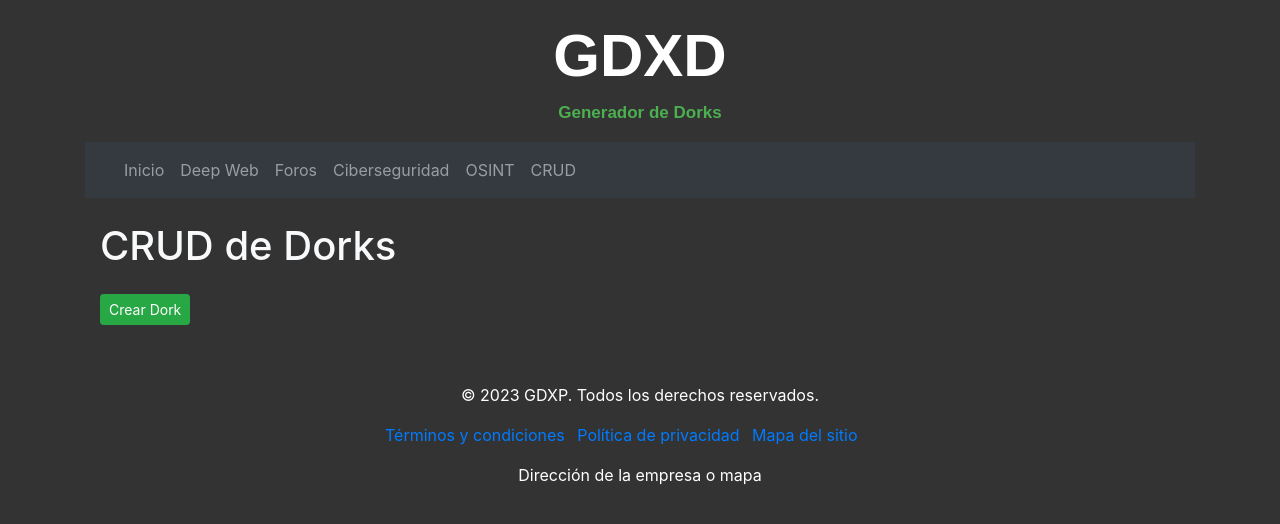
After one commit to ivancast03/proyecto, a Django app: page /miapp/listar_dorks/ in a window 1280 px wide. The commit adds this page. Shown: the top 524 px of the page. Run offline with Django 4.2, Linux system fonts and the light colour scheme; data that the repository does not hold is empty; some libraries are stand-ins or nearby versions.

Commit message:
Nuevo  con CRUD

```diff
--- a/miapp/templates/base.html
+++ b/miapp/templates/base.html
@@ -91,6 +91,12 @@
                         <li class="nav-item">
                             <a class="nav-link" href="{% url 'herramientas' %}">OSINT</a>
                         </li>
+
+                        <li class="nav-item">
+                            <a class="nav-link" href="{% url 'listar_dorks' %}">CRUD</a>
+
+                        </li>
+
                     </ul>
             </nav>
         </header>
--- /dev/null
+++ b/miapp/templates/crudork.html
@@ -0,0 +1,81 @@
+{% extends "base.html" %}
+{% block content %}
+
+<head>
+    <style>
+        /* Copia y pega tus estilos personalizados aquí */
+        body {
+            background-color: #333;
+            color: #fff;
+            margin-top: 20px;
+        }
+
+        .footer {
+            margin-top: 50px;
+            text-align: center;
+        }
+
+        .logo {
+            font-family: 'Arial', sans-serif;
+            font-size: 40px;
+            font-weight: bold;
+        }
+
+        /* Cambiar el color del texto para elementos de la base de datos */
+        .colored-text {
+            color: #69f0ae;
+            /* Cambia este color según tu preferencia */
+        }
+
+        .pagination a {
+            color: #4CAF50;
+            /* Cambia este color según tu preferencia */
+            text-decoration: none;
+            padding: 8px 16px;
+            transition: background-color 0.3s;
+        }
+
+        .pagination a:hover {
+            background-color: #4CAF50;
+            /* Cambia este color según tu preferencia */
+            color: white;
+            /* Cambia este color según tu preferencia */
+        }
+
+        .social-icon {
+            color: #fff;
+            /* Cambia este color según tus preferencias */
+        }
+
+
+        .btn-margin-right {
+            margin-right: 2px;
+
+        }
+    </style>
+</head>
+<div class="container mt-4">
+    <h1 class="mb-4 text-light">CRUD de Dorks</h1>
+
+    <!-- Botón para crear un nuevo Dork -->
+    <a href="{% url 'crear_dork' %}" class="btn btn-success mb-2 btn-sm">Crear Dork</a>
+
+    <!-- Lista de Dorks -->
+    <ul class="list-group">
+        {% for dork in dorks %}
+        <li class="list-group-item bg-dark text-light d-flex justify-content-between align-items-center">
+            <div>
+                <span>{{ dork.titulo }} - {{ dork.dork }}</span>
+            </div>
+            <div class="d-flex align-items-center">
+                <a href="{% url 'editar_dork' dork.pk %}" class="btn btn-warning btn-sm py-0">Editar</a>
+                <form method="post" action="{% url 'eliminar_dork' dork.pk %}">
+                    {% csrf_token %}
+                    <button type="submit" class="btn btn-danger btn-sm py-0 ml-2">Eliminar</button>
+                </form>
+            </div>
+        </li>
+        {% endfor %}
+    </ul>
+</div>
+{% endblock %}
--- a/miapp/urls.py
+++ b/miapp/urls.py
@@ -9,4 +9,8 @@ urlpatterns = [
         "preguntas_frecuentes/", views.preguntas_frecuentes, name="preguntas_frecuentes"
     ),
     path("herramientas/", views.herramientas, name="herramientas"),
+    path("listar_dorks/", views.listar_dorks, name="listar_dorks"),
+    path("crear_dork/", views.crear_dork, name="crear_dork"),
+    path("editar_dork/<int:pk>/", views.editar_dork, name="editar_dork"),
+    path("eliminar_dork/<int:pk>/", views.eliminar_dork, name="eliminar_dork"),
 ]
--- a/miapp/views.py
+++ b/miapp/views.py
@@ -3,6 +3,8 @@ from django.core.paginator import Paginator
 from .models import Dork
 from django.db.models import Q
 from .models import Onion
+from django.shortcuts import render, redirect, get_object_or_404
+from .forms import DorkForm
 
 
 def mi_vista(request):
@@ -51,3 +53,40 @@ def preguntas_frecuentes(request):
 
 def herramientas(request):
     return render(request, "herramientas.html")
+
+
+def listar_dorks(request):
+    dorks = Dork.objects.all()
+    return render(request, "crudork.html", {"dorks": dorks})
+
+
+def crear_dork(request):
+    if request.method == "POST":
+        form = DorkForm(request.POST)
+        if form.is_valid():
+            form.save()
+            return redirect("listar_dorks")
+    else:
+        form = DorkForm()
+    return render(request, "crear_dork.html", {"form": form})
+
+
+def editar_dork(request, pk):
+    dork = get_object_or_404(Dork, pk=pk)
+
+    if request.method == "POST":
+        form = DorkForm(request.POST, instance=dork)
+        if form.is_valid():
+            form.save()
+            return redirect("listar_dorks")
+    else:
+        form = DorkForm(instance=dork)
+
+    return render(request, "editar_dork.html", {"form": form})
+
+
+def eliminar_dork(request, pk):
+    dork = get_object_or_404(Dork, pk=pk)
+    if request.method == "POST":
+        dork.delete()
+        return redirect("listar_dorks")
```
Also changed, not shown: miapp/forms.py (added, +8 -0 lines), miapp/templates/crear_dork.html (added, +9 -0 lines), miapp/templates/editar_dork.html (added, +10 -0 lines), 1 other file.
